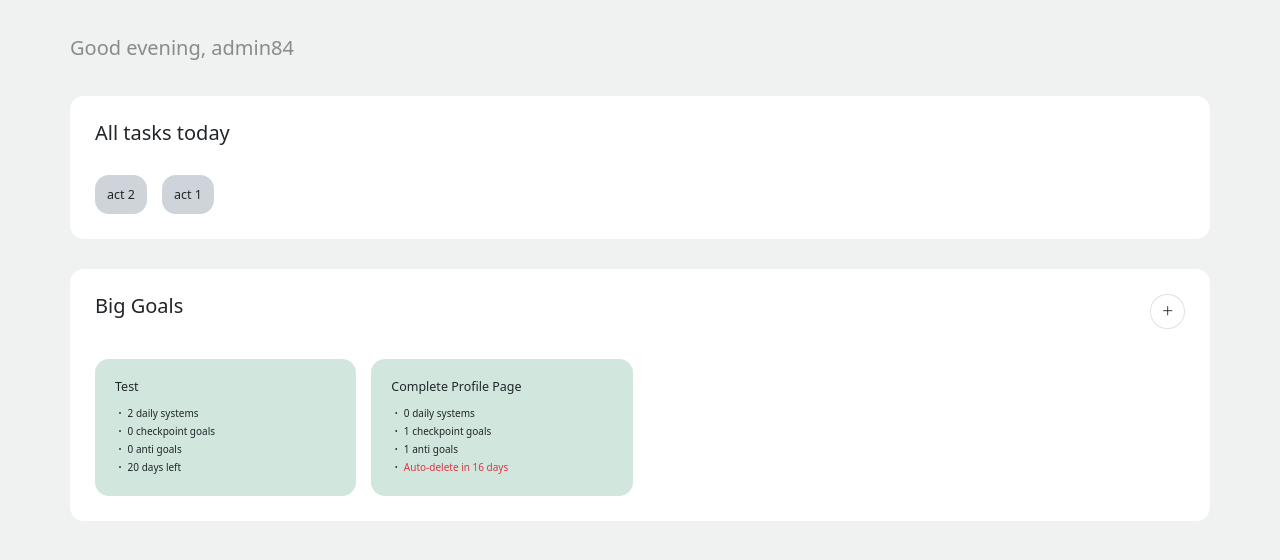
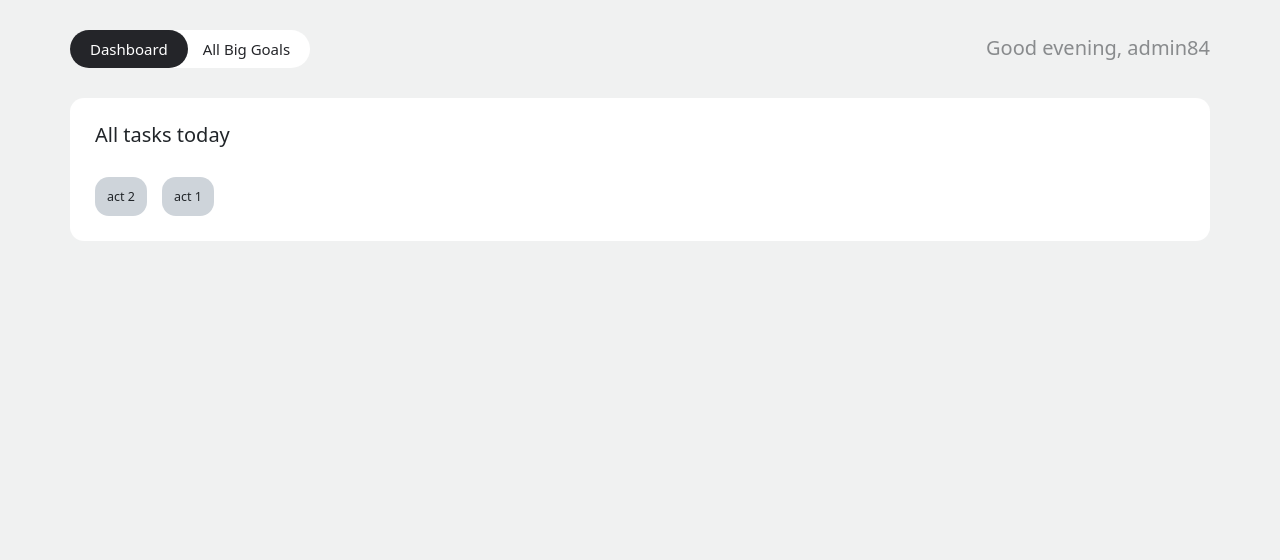
Before and after one commit to repsandcode/goals_tracker, a Django app: page / in a window 1280 px wide. Shown: the part 90-650 px from the top of the page. Run offline with Django 5.2, Linux system fonts and the light colour scheme; a user stored in the database is signed in; data comes from the database, SQL or seed files in the repository; both versions use the stored data as it was after the commit; some libraries are stand-ins or nearby versions.

Commit message:
update home page

```diff
--- a/base/goals_tracker/static/goals_tracker/styles.css
+++ b/base/goals_tracker/static/goals_tracker/styles.css
@@ -106,6 +106,26 @@ html {
 }
 
 /* HOME PAGE - BIG GOALS */
+.page-status {
+  background-color: var(--white-bg);
+  border-radius: 2rem;
+}
+.page-status--box {
+  text-decoration: none;
+  padding: 1rem 2rem;
+  border-radius: 2rem;
+}
+.page-status--box-off {
+  background-color: var(--white-bg);
+  color: var(--dark-bg);
+  margin: 0 -5px;
+}
+.page-status--box-on {
+  background-color: var(--dark-bg);
+  color: var(--white-bg);
+  z-index: 1;
+}
+
 .big-goals-section {
   padding: 2.5rem;
   background-color: var(--white-bg);
--- a/base/goals_tracker/templates/goals_tracker/home_page.html
+++ b/base/goals_tracker/templates/goals_tracker/home_page.html
@@ -6,7 +6,16 @@
 
 <main class="py-5" id="home-page">
   {% comment %} WELCOME {% endcomment %}
-  <section class="mb-5">
+  <section class="d-flex justify-content-between mb-5">
+    <div class="align-self-center d-flex box-radius page-status">
+      <a href="{% url 'goals_tracker:index' %}" class="page-status--box page-status--box-on">
+        <h4 class="fw-light m-0">Dashboard</h4>
+      </a>
+      <a href="{% url 'goals_tracker:big_goals' %}" class="page-status--box page-status--box-off">
+        <h4 class="fw-light m-0">All Big Goals</h4>
+      </a>
+    </div>
+
     <div class="text-body-tertiary fs-2">
       <span id="greetings"></span>, {{ username }}
     </div>
@@ -20,65 +29,6 @@
 
     <div id="all-daily-systems" class="d-flex flex-wrap gap-4"></div>
   </section>
-
-    {% comment %} All Big Goals {% endcomment %}
-    <section class="box-radius big-goals-section flex-grow-1">
-      <div class="d-flex justify-content-between mb-5">
-        <h2>Big Goals</h2>
-        <button class="border bg-transparent py-2 px-3 fs-5 rounded-circle" id="open-big-goal-modal">
-          <i class="bi bi-plus-lg"></i>
-        </button>
-      </div>
-
-      <div id="big-goal-modal" class="modal">
-        <div class="modal-center">
-          <div class="big-goal-modal-content" id="big-goal-modal-content">
-            {% comment %} Header {% endcomment %}
-            <h3 class="fw-normal mb-5">Create your next Big Goal</h3>
-
-            {% comment %} Body {% endcomment %}
-            <form id="big-goal-form">
-              {% csrf_token %}
-
-              <div class="mb-5">
-                <label for="big-goal-title" class="form-label fs-4">Title</label>
-                <input autofocus class="form-control p-4 fs-4 bg-body-tertiary box-radius" type="text"
-                  id="big-goal-title" name="big-goal-title" required />
-              </div>
-
-              <div class="d-flex mb-5 gap-4 modal-flex-direction">
-                <div class="w-100">
-                  <label for="big-goal-start" class="form-label fs-4">Start</label>
-                  <input class="form-control p-4 fs-4 bg-body-tertiary box-radius" type="date" id="big-goal-start"
-                    name="big-goal-start" required />
-                </div>
-                <div class="w-100">
-                  <label for="big-goal-deadline" class="form-label fs-4">Deadline</label>
-                  <input class="form-control p-4 fs-4 bg-body-tertiary box-radius" type="date" id="big-goal-deadline"
-                    name="big-goal-deadline" required />
-                </div>
-              </div>
-
-              <div class="mb-5">
-                <label for="big-goal-description" class="form-label fs-4">Description</label>
-                <textarea class="form-control p-4 fs-4 bg-body-tertiary box-radius" id="big-goal-description"
-                  name="big-goal-description" placeholder=""></textarea>
-              </div>
-
-              <div class="d-flex justify-content-end gap-4">
-                <button type="button" id="close-big-goal-modal"
-                  class="p-4 border-0 bg-transparent fs-4 box-radius">Close</button>
-                <button type="submit" class="p-4 border-0 bg-success-subtle fs-4 box-radius" />Create Big
-                Goal</button>
-              </div>
-            </form>
-          </div>
-        </div>
-      </div>
-
-      <div id="all-big-goals" class="row g-4"></div>
-    </section>
-
 </main>
 
 {% endblock %}
```
Also changed, not shown: base/goals_tracker/templates/goals_tracker/big_goal_page.html (+60 -0 lines), base/db.sqlite3.
